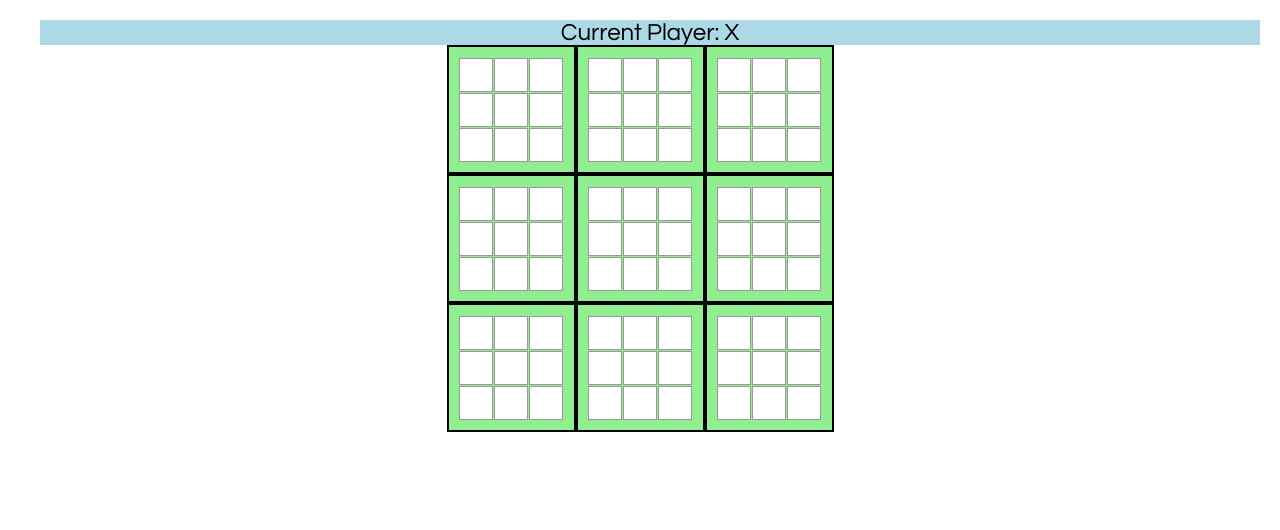
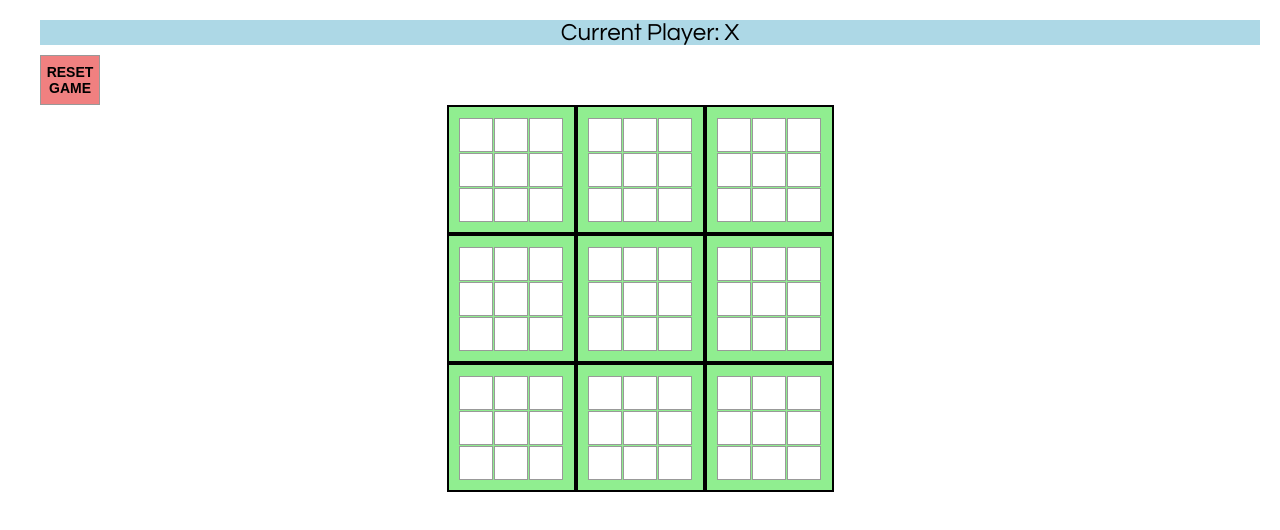
Before and after one commit to miktime148/ultimate-tic-tac-toe, a React app: page / in a window 1280 px wide. Built offline with nearby package versions, Linux system fonts and the light colour scheme.

Commit message:
Add button to reset game

```diff
--- a/src/index.css
+++ b/src/index.css
@@ -85,3 +85,21 @@ margin: 10px;
 .box-winner-O{
   background: lightblue;
 }
+
+.button {
+  background: lightcoral;
+  border: 1px solid #999;
+  float: left;
+  font-size: 100%;
+  font-weight: bold;
+  height: 50px;
+  margin-left: 20px;
+  margin-top: 10px;
+  padding: 0;
+  text-align: center;
+  width: 60px;
+}
+
+.button:hover {
+  border: 5px solid black;
+}
--- a/src/index.js
+++ b/src/index.js
@@ -3,7 +3,19 @@ import ReactDOM from 'react-dom';
 import './index.css';
 import * as Types from './types';
 
-
+//Initial game state
+function getInitialState() {
+  return({
+  info: "Current Player: X",
+  status: Types.status,
+  boards: initialBoards(),
+  currentBoard: [0,1,2,3,4,5,6,7,8],
+  availableBoards: [0,1,2,3,4,5,6,7,8],
+  stepNumber: 0,
+  xIsMoving: true,
+  largeboard: Array(9).fill(Types.status)
+  });
+}
 
 function Square(props) {
   return (
@@ -63,31 +75,7 @@ class Board extends React.Component {
 class Game extends React.Component {
   constructor(props) {
     super(props);
-    this.state = {
-      info: "Current Player: X",
-      status: Types.status,
-      boards: this.initialBoards(),
-      currentBoard: [0,1,2,3,4,5,6,7,8],
-      availableBoards: [0,1,2,3,4,5,6,7,8],
-      stepNumber: 0,
-      xIsMoving: true,
-      largeboard: Array(9).fill({
-        outcome: null,
-        player: null,
-        move: null
-      })
-    };
-
-  }
-
-  initialBoards(){
-    let boards = [];
-
-    for(let i = 0; i < 9; i++){
-      boards.push(Array(9).fill(null));
-    }
-
-    return boards;
+    this.state = getInitialState();
   }
 
   handleClick(squareNum, boardNum) {
@@ -261,6 +249,10 @@ updateGameStatus(newState){
     };
   }
 
+  resetGameState(){
+    this.setState(getInitialState());
+  }
+
   render() {
 
     return (
@@ -269,6 +261,12 @@ updateGameStatus(newState){
         <div className="game-info">
           <div>{this.state.info}</div>
         </div>
+
+        <button
+          className="button"
+          onClick={() => {this.resetGameState()}}>
+          RESET GAME
+        </button>
 
         {this.renderUltimateBoard()}
 
@@ -343,3 +341,14 @@ function findIndexOfItem(arr, item){
 
   return -1;
 }
+
+//Creates the initial boards for the game
+function initialBoards(){
+  let boards = [];
+
+  for(let i = 0; i < 9; i++){
+    boards.push(Array(9).fill(null));
+  }
+  console.log(boards);
+  return boards;
+}
```
Lines whose indentation alone changed are shown as unchanged.
